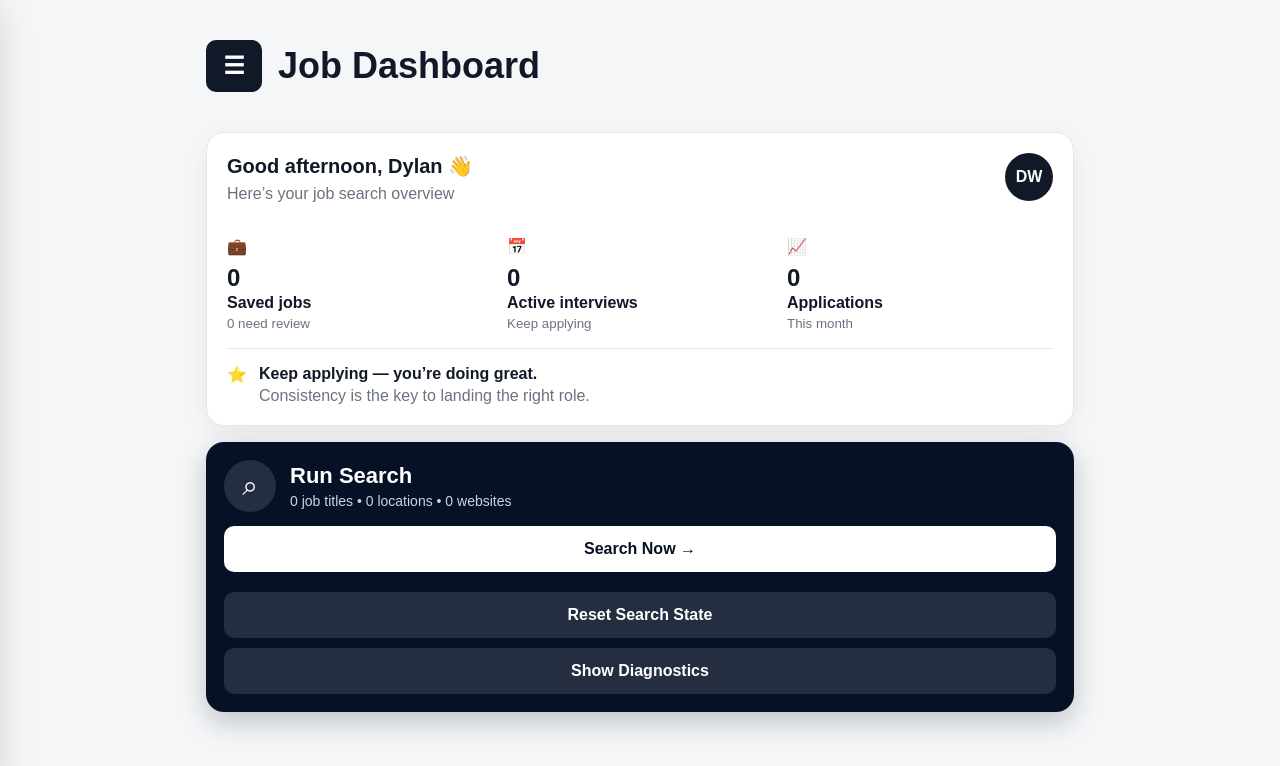
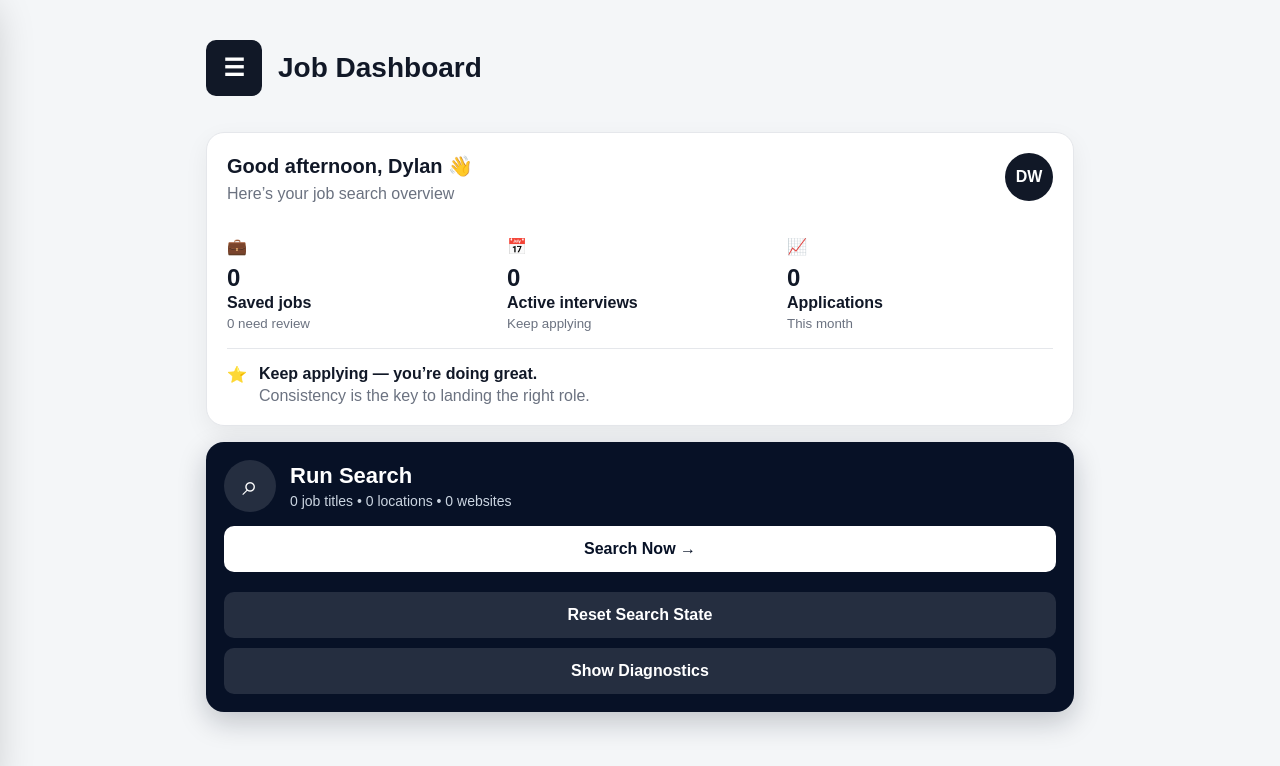
Before and after one commit to dcast-gif/Job-Watcher, a Next.js app: page / in a window 1280 px wide. Shown: the top 766 px of the page. Built offline with nearby package versions, Linux system fonts and the light colour scheme.

Commit message:
Update globals.css

```diff
--- a/app/globals.css
+++ b/app/globals.css
@@ -21,9 +21,9 @@ body {
 
 h1 {
   margin-bottom: 20px;
-  font-size: 36px;
+  font-size: 28px;
+  font-weight: 800;
 }
-
 .nav {
   display: flex;
   gap: 12px;
@@ -200,17 +200,17 @@ td a {
   display: flex;
   align-items: center;
   gap: 16px;
-  margin-bottom: 24px;
+  margin-bottom: 20px;
 }
-
 .topBar h1 {
   margin: 0;
 }
 
 .menuButton {
-  width: auto;
+  width: 56px;
+  height: 56px;
   min-width: 56px;
-  padding: 12px 16px;
+  padding: 0;
   font-size: 24px;
 }
 
```
